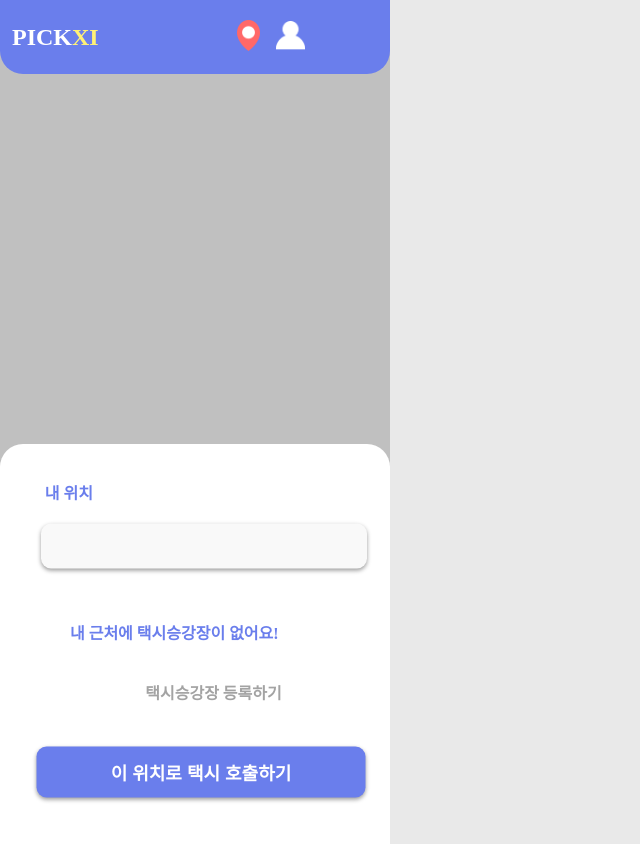
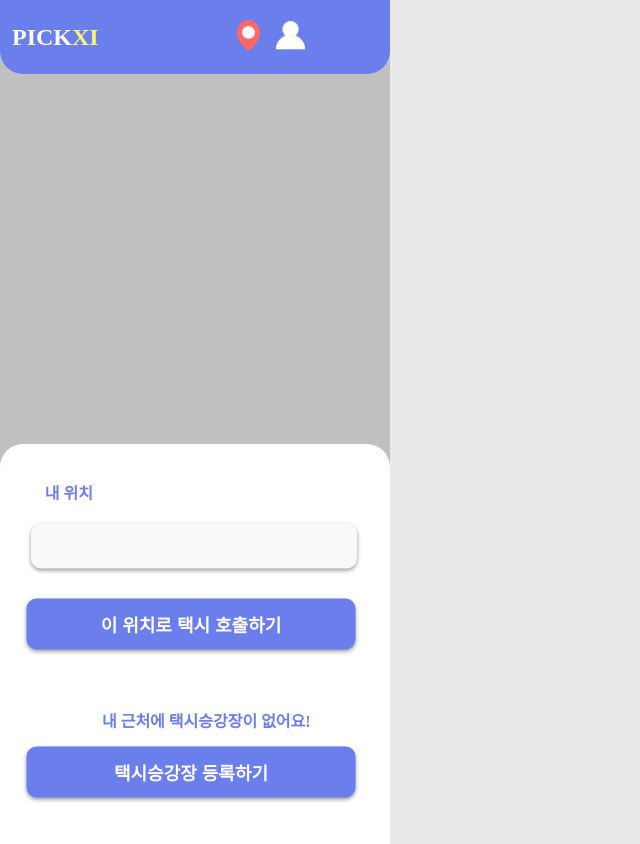
Before and after one commit to fjqmqjrm/2023-Centerthon-TASWU, a Django app: page /map/ in a window 1280 px wide. Shown: the whole page, without its empty margins (0-640 px from the left). Run offline with Django 4.2, Linux system fonts and the light colour scheme; some libraries are stand-ins or nearby versions.

Commit message:
map수정 최종

```diff
--- a/map/templates/map/kakao_map.html
+++ b/map/templates/map/kakao_map.html
@@ -87,29 +87,37 @@
             border-style: none;
             position: absolute;
             top: 8%;
-            right: -140px;
+            right: -130px;
             transform: translate(-50%, -50%);
         }
 
         .search-text2 {
-            top: 43%;
-            right: 7px;
+            top: 65%;
+            right: -25px;
             position: absolute;
             transform: translate(-50%, -50%);
         }
 
         .current-location {
-            text-decoration: none;
-            color: #A3A3A3;
-            font-weight: bolder;
+            width: 329px;
+            height: 51px;
+            background: #6A7EEC;
+            box-shadow: 0px 2px 4px rgba(0, 0, 0, 0.4);
+            border-radius: 10px;
+            color: #ffffff;
+            font-weight: bold;
+            font-size: large;
+            text-align: center;
+            align-items: center;
+            border-style: none;
             position: absolute;
-            top: 62%;
-            right: 40px;
+            top: 45%;
+            right: -130px;
             transform: translate(-50%, -50%);
         }
 
 
-        .call-button {
+        .reg-button {
             width: 329px;
             height: 51px;
             background: #6A7EEC;
@@ -123,7 +131,7 @@
             border-style: none;
             position: absolute;
             top: 82%;
-            right: -140px;
+            right: -130px;
             transform: translate(-50%, -50%);
         }
     </style>
@@ -156,16 +164,21 @@
         <div class="down-bar">
 
             <p class="search-text1" style="color: #6A7EEC; font-weight: bolder;">내 위치</p>
+
+            <button class="current-location" >이 위치로 택시 호출하기</button>
+
             <!--<input class="search1" ></input>-->
             <div id="addressInfo" class="search1" style="margin-top: 70px; margin-left: 30px;" ></div>
             <!--<input class="search1" style="margin-top: 70px; margin-left: 30px;"></input>-->
 
-            <!-- "택시승강장 등록하기" 링크에 주소 정보를 전달 -->
-            <a class="current-location" href="{% url 'map:station_add_turn' %}"  >택시승강장 등록하기</a>
+
 
             <p class="search-text2" style="color: #6A7EEC; font-weight: bolder;">내 근처에 택시승강장이 없어요!</p>
 
-            <button class="call-button">이 위치로 택시 호출하기</button>
+            <!-- "택시승강장 등록하기" 버튼에 주소 정보를 전달 -->
+            <button class="reg-button"><a style="text-decoration: none; color: #ffffff;"
+                 href="{% url 'map:station_add_turn' %}">택시승강장 등록하기</a></button>
+
         </div>
         <div id="map"
             style="width: 390px; height: 415px; position:absolute; z-index: 1; top: 30%; right: -195px; transform: translate(-50%, -50%);">
```
